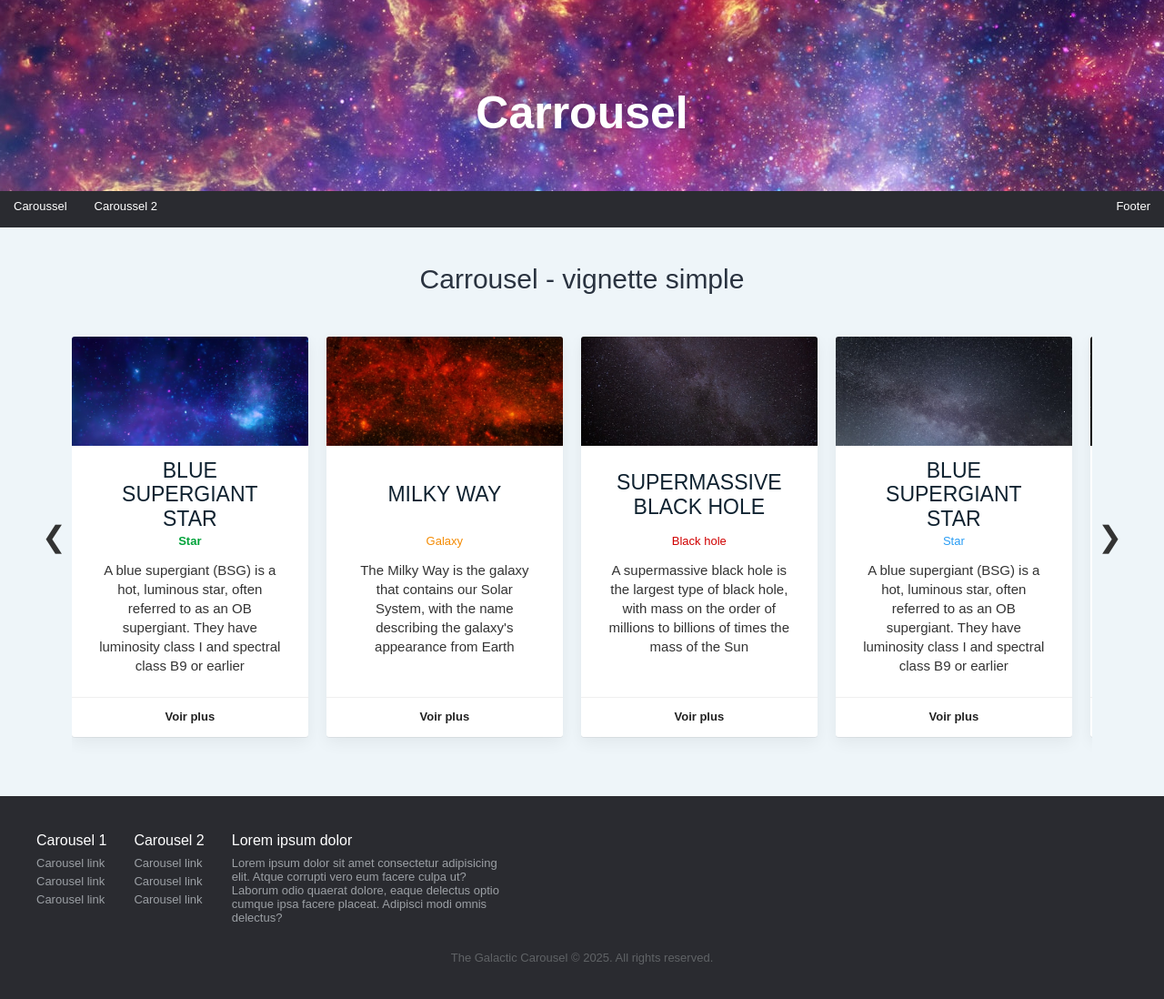
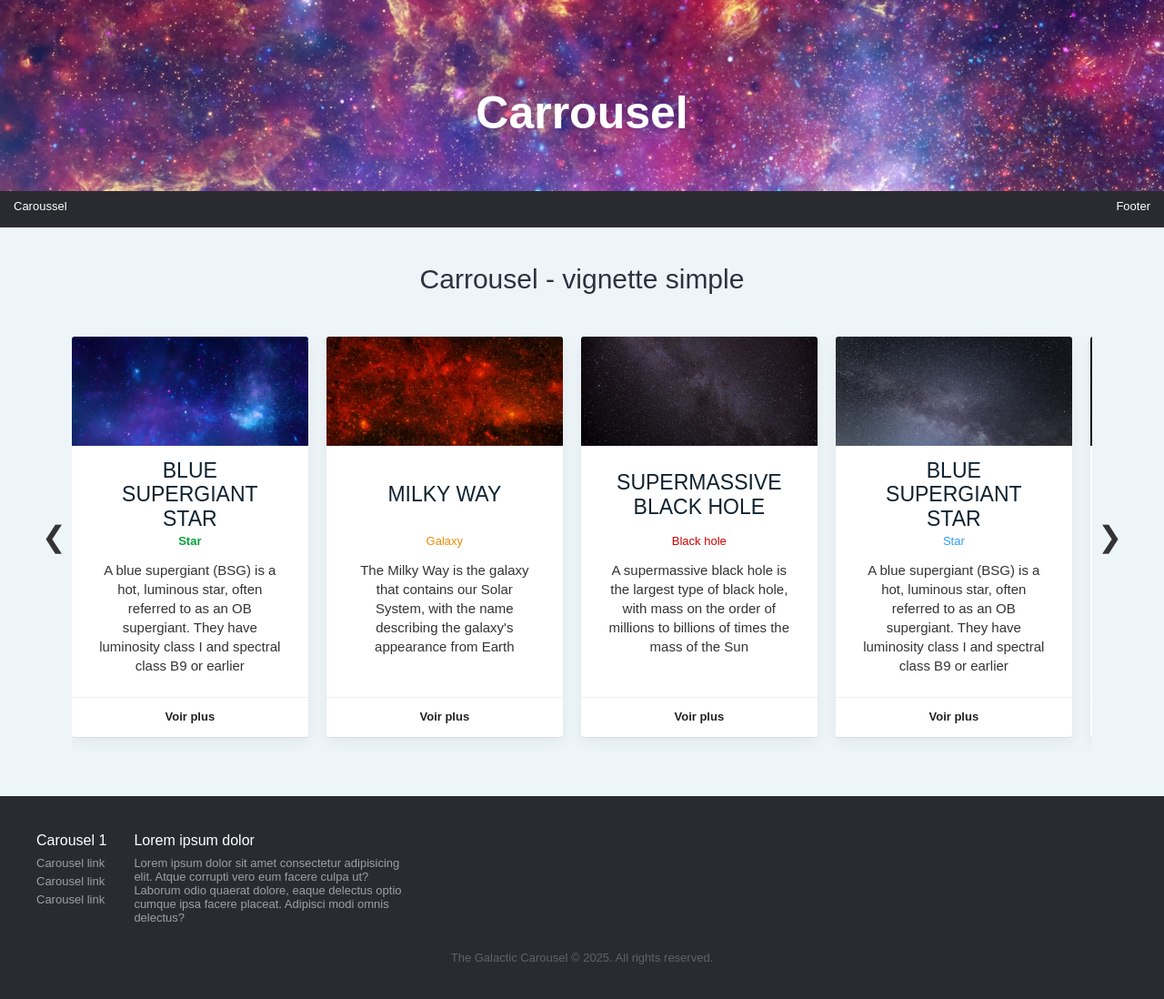
Before and after one commit to yass09/test-carrousel-ex2, a plain HTML site: page index.html in a window 1280 px wide. Shown: the whole page at 91% size. Drawn offline with Linux system fonts and the light colour scheme; a web font is replaced by a local one.

Commit message:
chore: clean footer links

```diff
--- a/index.html
+++ b/index.html
@@ -22,9 +22,6 @@
         <ul class="headerNavList">
           <li class="headerNavItem flex-center">
             <a class="headerNavLink" href="#caroussel1">Caroussel</a>
-          </li>
-          <li class="headerNavItem flex-center">
-            <a class="headerNavLink" href="#caroussel2">Caroussel 2</a>
           </li>
           <li class="headerNavItem headerNavItemLast flex-center">
             <a class="headerNavLink" href="#footer">Footer</a>
@@ -158,22 +155,6 @@
             </ul>
           </nav>
         </div>
-        <div class="footerSubContainer">
-          <p class="footerSubtitle">Carousel 2</p>
-          <nav class="footerNav" aria-label="Footer navigation">
-            <ul class="footerNavList">
-              <li class="footerNavItem">
-                <a class="footerNavLink" href="#caroussel2">Carousel link</a>
-              </li>
-              <li class="footerNavItem">
-                <a class="footerNavLink" href="#caroussel2">Carousel link</a>
-              </li>
-              <li class="footerNavItem">
-                <a class="footerNavLink" href="#caroussel2">Carousel link</a>
-              </li>
-            </ul>
-          </nav>
-        </div>
         <div class="footerSubContainer--last">
           <p class="footerSubtitle">Lorem ipsum dolor</p>
           <p class="footerText">
```
